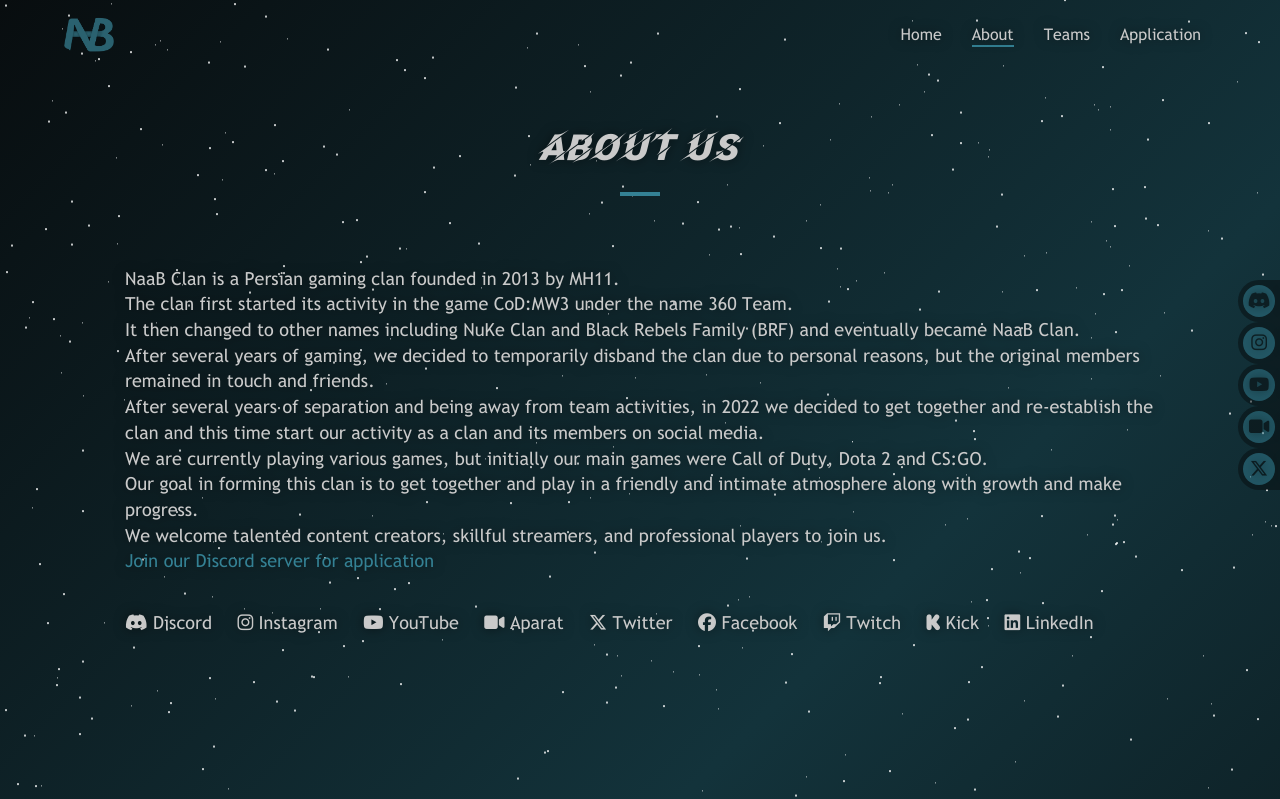
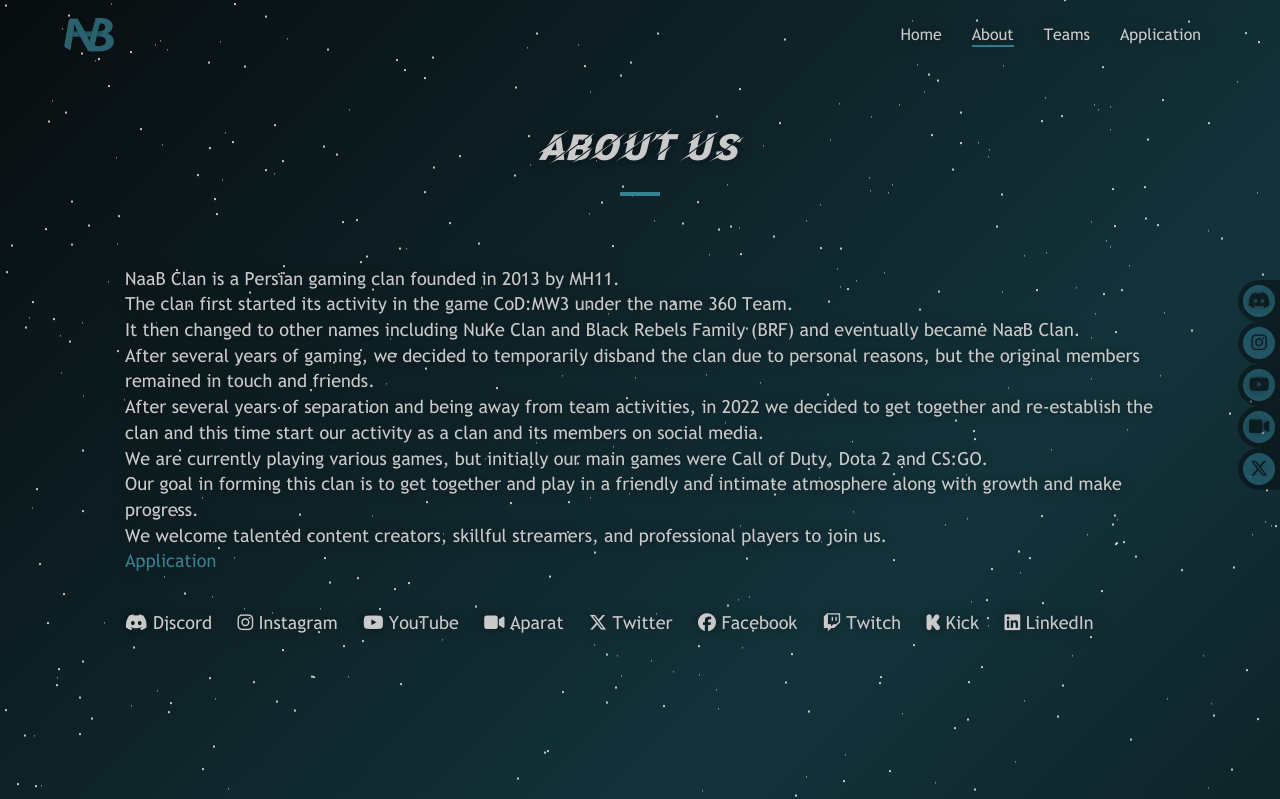
Before and after one commit to whoismh11/naabclan-template, a plain HTML site: page about/index.html in a window 1280 px wide. Shown: the top 799 px of the page. Drawn offline with Linux system fonts and the light colour scheme.

Commit message:
Update index.html

```diff
--- a/about/index.html
+++ b/about/index.html
@@ -123,7 +123,7 @@
 						<!-- Main -->
 						<div class="members">
 							<div class="members-content-solo">
-								<span>NaaB Clan is a Persian gaming clan founded in 2013 by MH11.<br>The clan first started its activity in the game CoD:MW3 under the name 360 Team.<br>It then changed to other names including NuKe Clan and Black Rebels Family (BRF) and eventually became NaaB Clan.<br>After several years of gaming, we decided to temporarily disband the clan due to personal reasons, but the original members remained in touch and friends.<br>After several years of separation and being away from team activities, in 2022 we decided to get together and re-establish the clan and this time start our activity as a clan and its members on social media.<br>We are currently playing various games, but initially our main games were Call of Duty, Dota 2 and CS:GO.<br>Our goal in forming this clan is to get together and play in a friendly and intimate atmosphere along with growth and make progress.<br>We welcome talented content creators, skillful streamers, and professional players to join us.<br><a href="https://discord.gg/2JjvhAk" target="_blank" title="Application">Join our Discord server for application</a></span><br><br>
+								<span>NaaB Clan is a Persian gaming clan founded in 2013 by MH11.<br>The clan first started its activity in the game CoD:MW3 under the name 360 Team.<br>It then changed to other names including NuKe Clan and Black Rebels Family (BRF) and eventually became NaaB Clan.<br>After several years of gaming, we decided to temporarily disband the clan due to personal reasons, but the original members remained in touch and friends.<br>After several years of separation and being away from team activities, in 2022 we decided to get together and re-establish the clan and this time start our activity as a clan and its members on social media.<br>We are currently playing various games, but initially our main games were Call of Duty, Dota 2 and CS:GO.<br>Our goal in forming this clan is to get together and play in a friendly and intimate atmosphere along with growth and make progress.<br>We welcome talented content creators, skillful streamers, and professional players to join us.<br><a href="../apply" target="_blank" title="Apply">Application</a></span><br><br>
 								<a href="https://discord.gg/2JjvhAk" target="_blank"><span><i class="fa-brands fa-discord"></i> Discord</span></a>
 								<a href="https://instagram.com/naabclan" target="_blank"><span><i class="fa-brands fa-instagram"></i> Instagram</span></a>
 								<a href="https://youtube.com/@naabclan" target="_blank"><span><i class="fa-brands fa-youtube"></i> YouTube</span></a>
```
